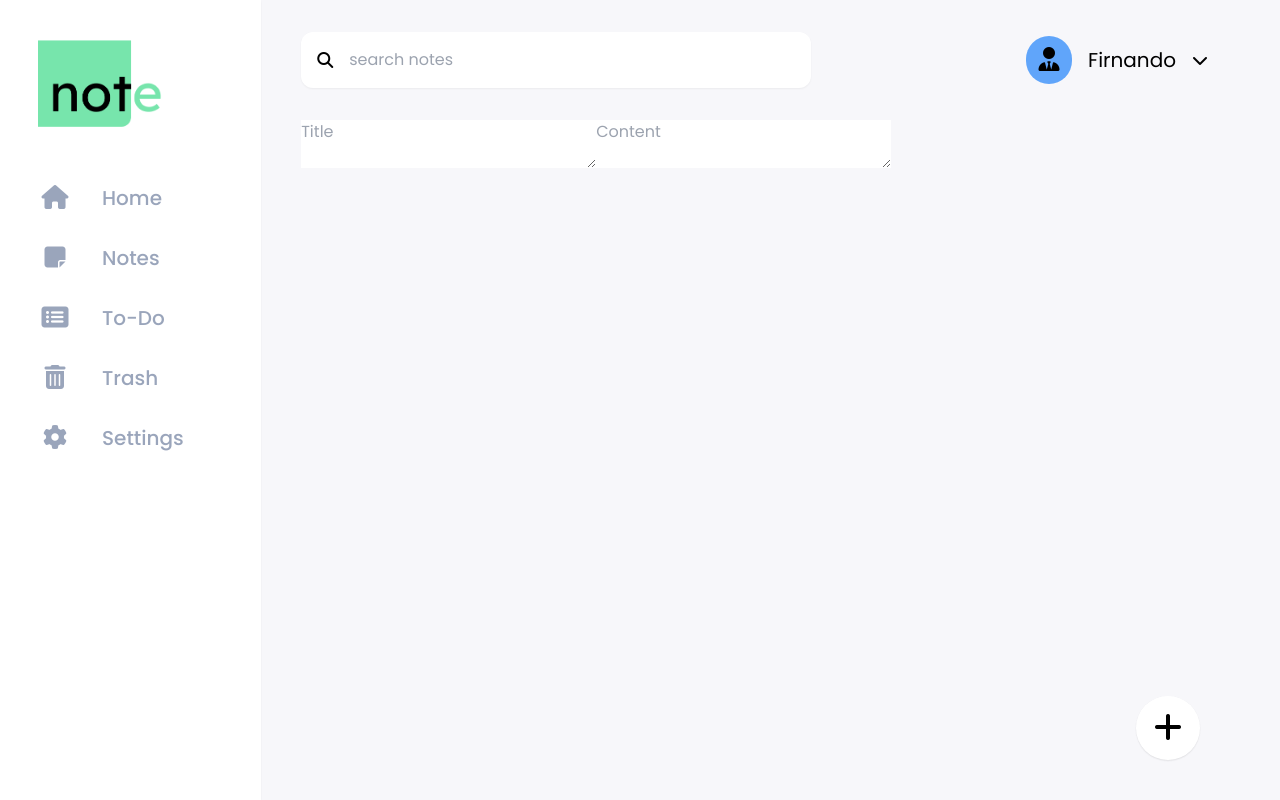
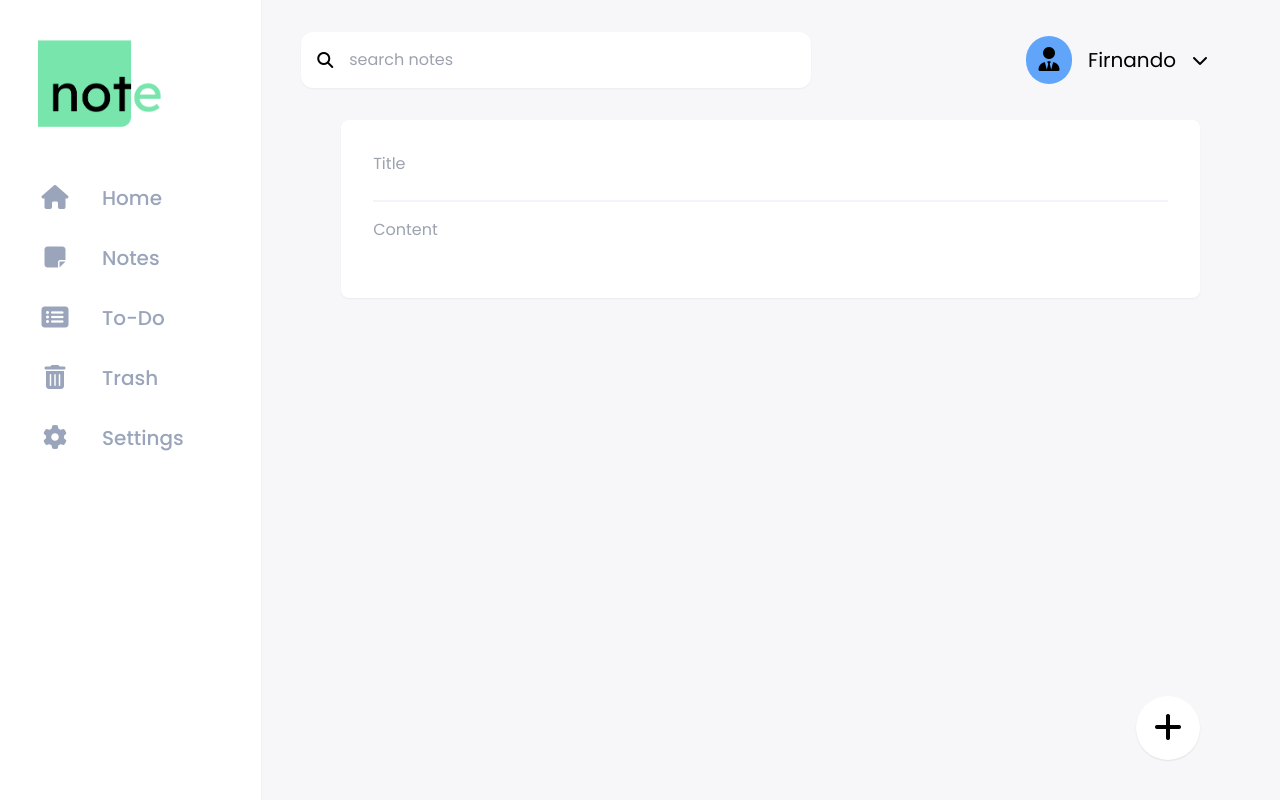
Before and after one commit to nandorfn/note-app, a Next.js app: page /create/note in a window 1280 px wide. Shown: the top 800 px of the page. Built offline with nearby package versions, Linux system fonts and the light colour scheme.

Commit message:
add input form

```diff
--- a/app/create/note/page.tsx
+++ b/app/create/note/page.tsx
@@ -1,12 +1,9 @@
-'use client'
-
-
 const page: React.FC = () => {
     return (
         <>
-          <form>
-            <textarea placeholder="Title" />
-            <textarea placeholder="Content" />
+          <form className="flex flex-col mx-10 p-8 bg-white rounded-lg shadow-sm ">
+            <textarea className=" border-b-2 border-slate-100 resize-none focus:outline-none" placeholder="Title" />
+            <textarea className="resize-none focus:outline-none pt-4" placeholder="Content" />
           </form>
         </>
     );
```
